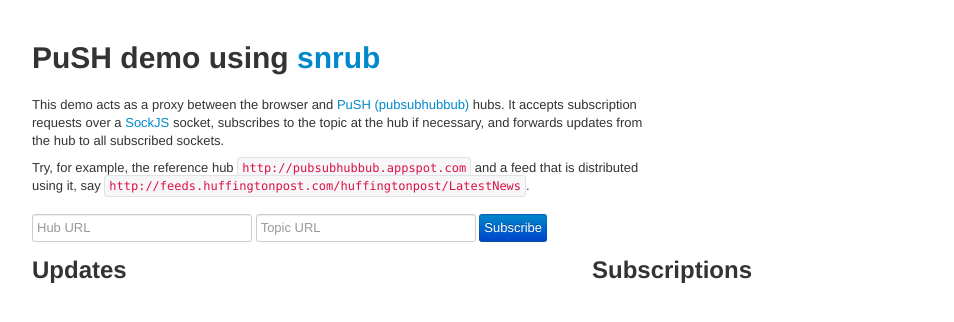
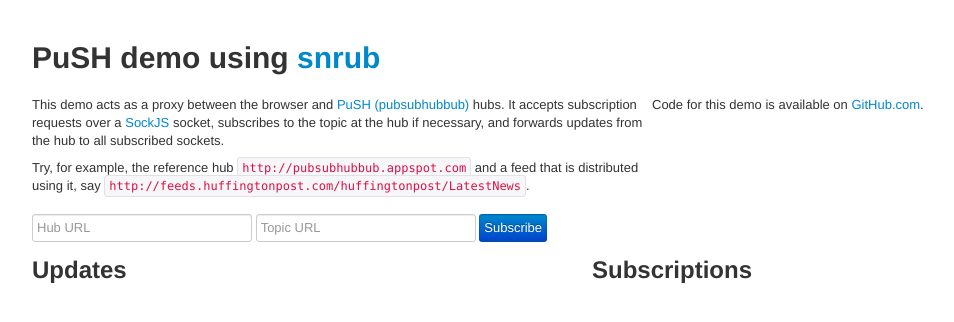
Before and after one commit to squaremo/cloudfoundry-snrub-demo, a website: page public/index.html in a window 1280 px wide. Shown: the whole page, without its empty margins (138-1092 px from the left). Drawn offline with Linux system fonts and the light colour scheme; a script that the page names is missing.

Commit message:
Add link to github repo

```diff
--- a/public/index.html
+++ b/public/index.html
@@ -75,6 +75,9 @@
           is distributed using it, say
           <code>http://feeds.huffingtonpost.com/huffingtonpost/LatestNews</code>.
         </p>
+        <p>
+          Code for this demo is available on <a
+          href="https://github.com/squaremo/cloudfoundry-snrub-demo/">GitHub.com</a>.
       </div>
       <div class="row" style="padding-top: 10px">
         <section id="messages" class="span12">
```
